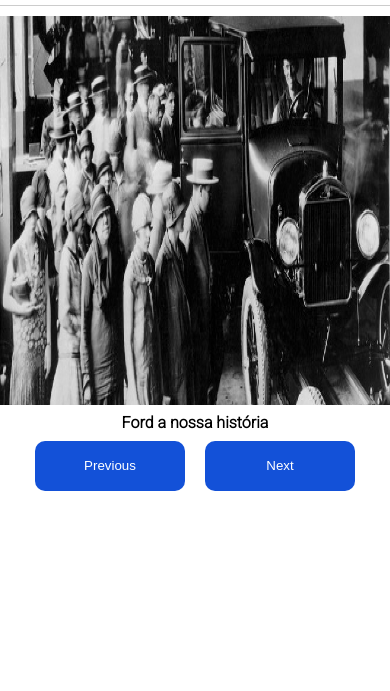
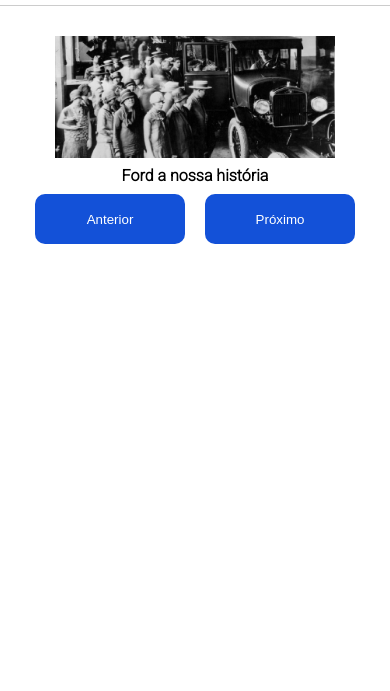
Before and after one commit to ItsCiaPro/sprint-javascript, a plain HTML site: page index.html in a window 390 px wide. Shown: the part 120-811 px from the top of the page. Drawn offline with Linux system fonts and the light colour scheme.

Commit message:
fix responsivity of home screen

```diff
--- a/css/style.css
+++ b/css/style.css
@@ -1,4 +1,8 @@
 @import url('https://fonts.googleapis.com/css2?family=Roboto:wght@300&display=swap');
+
+* {
+    box-sizing: border-box;
+}
 
 body {
     background: #FFFFFF;
@@ -12,11 +16,12 @@
 
 div#carousel {
     display: flex;
-    height: 46vh;
-    max-width: 100%;
+    height: auto;
+    width: clamp(250px, 80%, 1300px);
     align-items: center;
     justify-content: center;
-     max-height: 628px;
+
+    max-height: 628px;
     -webkit-transition: all .3s ease-in-out;
     -moz-transition: all .3s ease-in-out;
     transition: all .3s ease-in-out;
@@ -123,13 +128,18 @@
 }
 
 #carousel a {
+    display: flex;
+    justify-content: center;
+    align-items: center;
     width: 100%;
     height: 100%;
+    object-fit: cover;
 }
 
 #carousel a img {
     width: 100%;
     height: 100%;
+    object-fit: contain;
 }
 
 .carousel-container {
@@ -138,6 +148,8 @@
     width: 100%;
     justify-content: center;
     align-items: center;
+    padding: 20px;
+
     flex-direction: column;
 }
 
@@ -151,3 +163,11 @@
     width: 150px;
     height: 50px;
 }
+
+@media(max-width: 820px) {
+    /*#carousel a img {
+        width: 95%;
+        min-width: 250px;
+        height: 95%;
+    }*/
+}
--- a/index.html
+++ b/index.html
@@ -42,10 +42,10 @@
 
             <div class="carousel-buttons">
                 <button class="primary-button" onclick="Carousel.Prev()">
-                    Previous
+                    Anterior
                 </button>
                 <button class="primary-button" onclick="Carousel.Next()">
-                    Next
+                    Próximo
                 </button>
             </div>
         </div>
--- a/js/carousel.js
+++ b/js/carousel.js
@@ -65,6 +65,8 @@
 };
 
 //carousel
+//carouselContainer.innerHTML = `<a href="#"><img class="carousel-img" src="./img/imagem_1.jpg" alt=""></a>`;
+//carouselTitle.innerHTML = `AAAAAAAAAAAAAAA`
 //insert each image on carousel
 carouselArr.push(new Carousel("imagem_1.jpg","Esta é a nova Ranger Ford 2022. Verifique novidades.","lancamento.html"));
 carouselArr.push(new Carousel("imagem_2.jpg","Ford a nossa história","#"));
```
